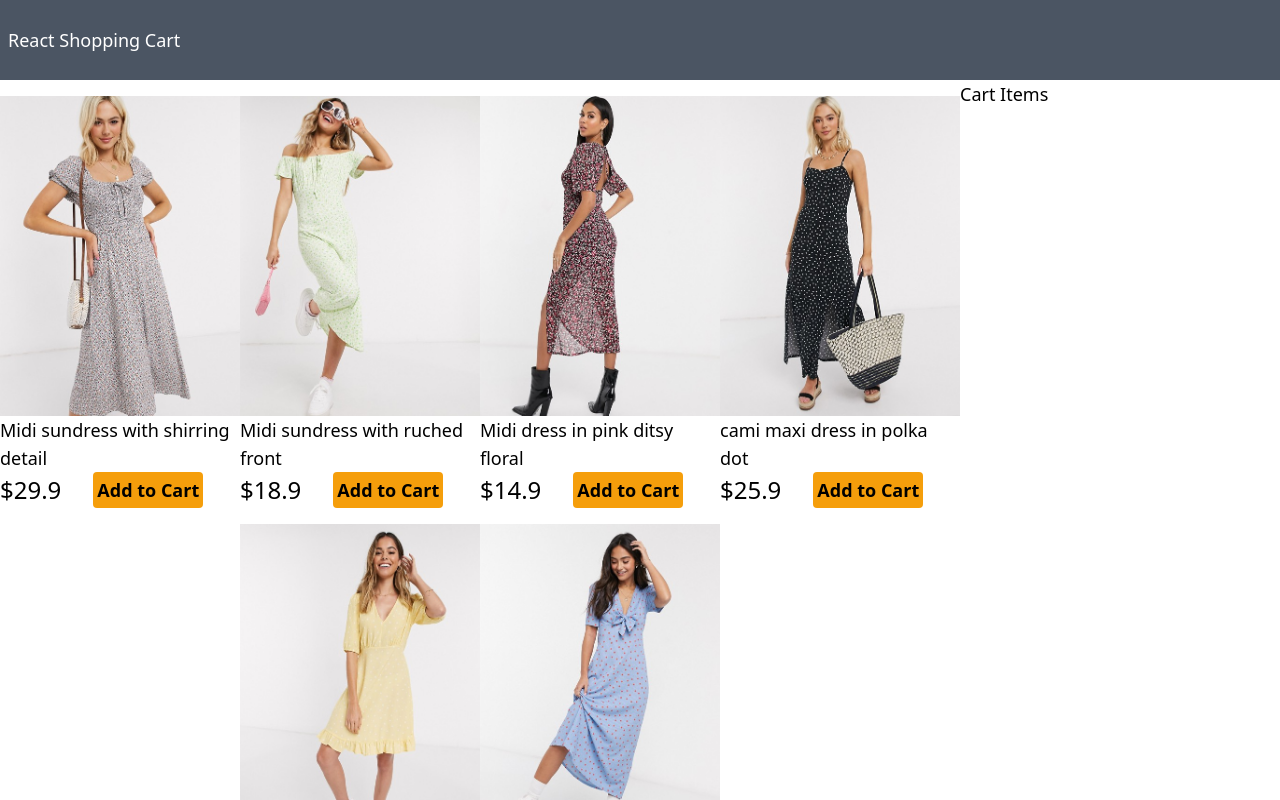
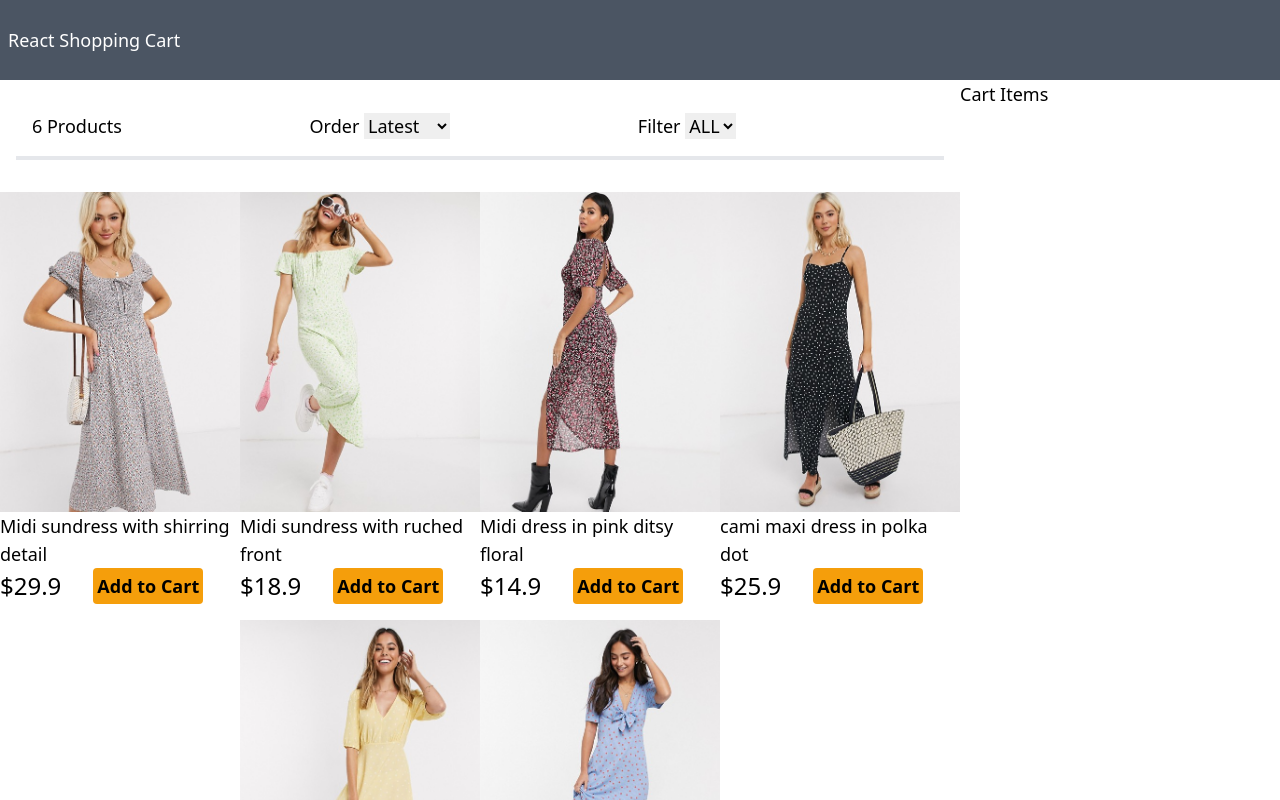
Before and after one commit to MagcDEV/shoping-cart-react, a React (Create React App) app: page / in a window 1280 px wide. Shown: the top 800 px of the page. Built offline with nearby package versions, Linux system fonts and the light colour scheme.

Commit message:
filter-component

```diff
--- a/src/App.js
+++ b/src/App.js
@@ -1,4 +1,5 @@
 import { useState } from 'react';
+import Filter from './componets/Filter';
 import { Products } from './componets/Products';
 import data from './data.json';
 
@@ -8,6 +9,41 @@ const App = () => {
     size: '',
     sort: '',
   });
+
+  const filterProducts = (event) => {
+    if (!event.target.value) {
+      return setProducts({ size: '', products: data.products });
+    }
+    console.log(event.target.value);
+    setProducts({
+      products: data.products.filter((product) =>
+        product.availableSizes.includes(event.target.value)
+      ),
+    });
+  };
+
+  const sortProducts = (event) => {
+    const sort = event.target.value;
+    setProducts({
+      sort: sort,
+      products: productsList.products
+        .slice()
+        .sort((a, b) =>
+          sort === 'lowest'
+            ? a.price > b.price
+              ? 1
+              : -1
+            : sort === 'highest'
+            ? a.price < b.price
+              ? 1
+              : -1
+            : a._id > b._id
+            ? 1
+            : -1
+        ),
+    });
+  };
+
   return (
     <div className='grid grid-rows-layout grid-cols-1 text-lg'>
       <header className='bg-gray-600 h-20 text-white flex items-center p-2'>
@@ -18,6 +54,13 @@ const App = () => {
       <main>
         <div className='flex flex-wrap'>
           <div className='w-3/4'>
+            <Filter
+              count={productsList.products.length}
+              size={productsList.size}
+              sort={productsList.sort}
+              filterProducts={filterProducts}
+              sortProducts={sortProducts}
+            />
             <Products productsList={productsList} />
           </div>
           <div className='w-1/4'>Cart Items</div>
--- /dev/null
+++ b/src/componets/Filter.js
@@ -0,0 +1,30 @@
+import React from 'react';
+
+export default function Filter(props) {
+  return (
+    <div className='flex p-4 m-4 border-b-4 justify-between'>
+      <div id='filter-result'>{props.count} Products</div>
+      <div id='filter-sort'>
+        Order{' '}
+        <select value={props.sort} onChange={props.sortProducts}>
+          <option>Latest</option>
+          <option value='lowest'>Lowest</option>
+          <option value='highest'>Highest</option>
+        </select>
+      </div>
+      <div id='filter-size'>
+        Filter{' '}
+        <select value={props.size} onChange={props.filterProducts}>
+          <option value=''>ALL</option>
+          <option value='XS'>XS</option>
+          <option value='S'>S</option>
+          <option value='M'>M</option>
+          <option value='L'>L</option>
+          <option value='XL'>XL</option>
+          <option value='XXL'>XXL</option>
+        </select>
+      </div>
+      <option></option>
+    </div>
+  );
+}
```
